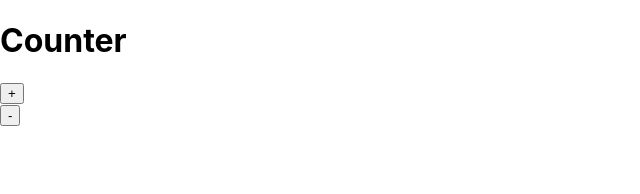
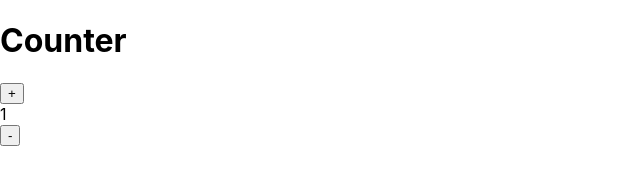
Before and after one commit to sumit-krk/React_work, a React (Create React App) app in the folder get-classy/: page / in a window 1280 px wide. Shown: the top 194 px of the page, without its empty margins (0-640 px from the left). Built offline with nearby package versions, Linux system fonts and the light colour scheme.

Commit message:
passing props parent to child in class component

```diff
--- a/get-classy/src/component/Parent.js
+++ b/get-classy/src/component/Parent.js
@@ -4,7 +4,7 @@ class Parent extends React.Component {
     render(){
         return <>
             <h1>Counter</h1>
-            <Child />
+            <Child num={1} />
         </>
     }
 }
```
